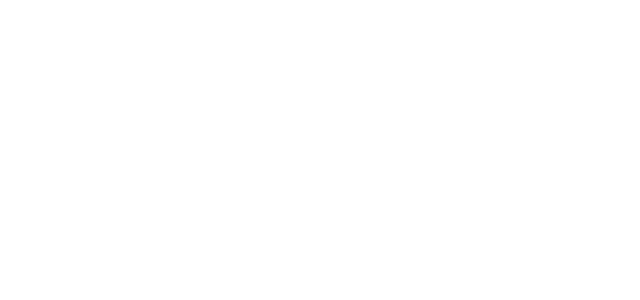
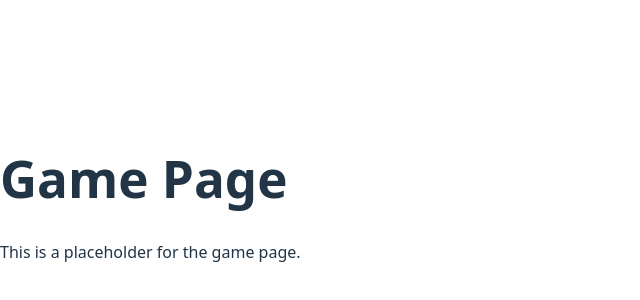
Before and after one commit to aya-mash/spinning-wheel-game, a React app: page /game in a window 1280 px wide. Before the commit this address had no page. Shown: the part 202-502 px from the top of the page, without its empty margins (0-640 px from the left). Built offline with nearby package versions, Linux system fonts and the light colour scheme; the HTML template or start-up script is replaced by a standard one.

Commit message:
feat: adding game route to router

```diff
--- a/src/App.tsx
+++ b/src/App.tsx
@@ -1,11 +1,13 @@
 import { BrowserRouter as Router, Routes, Route } from "react-router-dom";
 import Welcome from "./pages/welcome/WelcomePage";
+import Game from "./pages/game/GamePage";
 
 function App() {
   return (
     <Router>
       <Routes>
         <Route path="/" element={<Welcome />} />
+        <Route path="/game" element={<Game />} />
       </Routes>
     </Router>
   );
```
